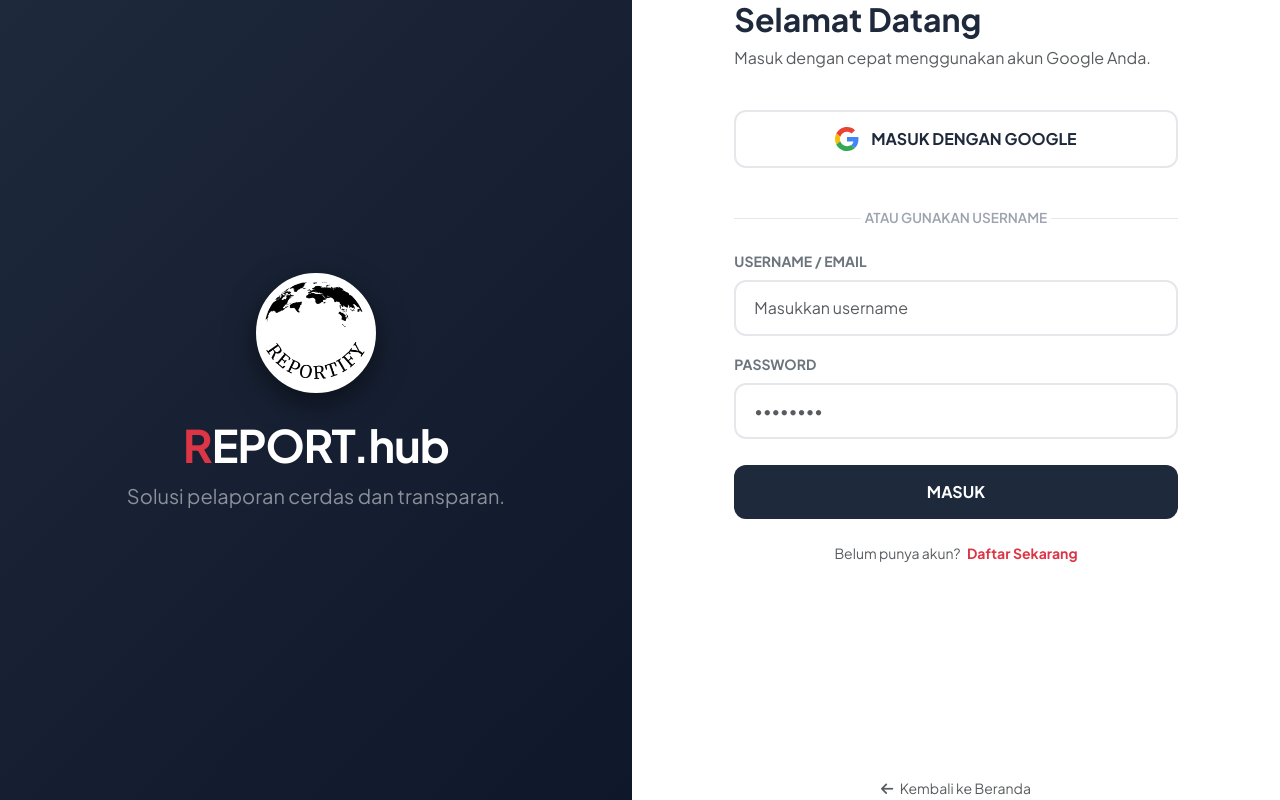
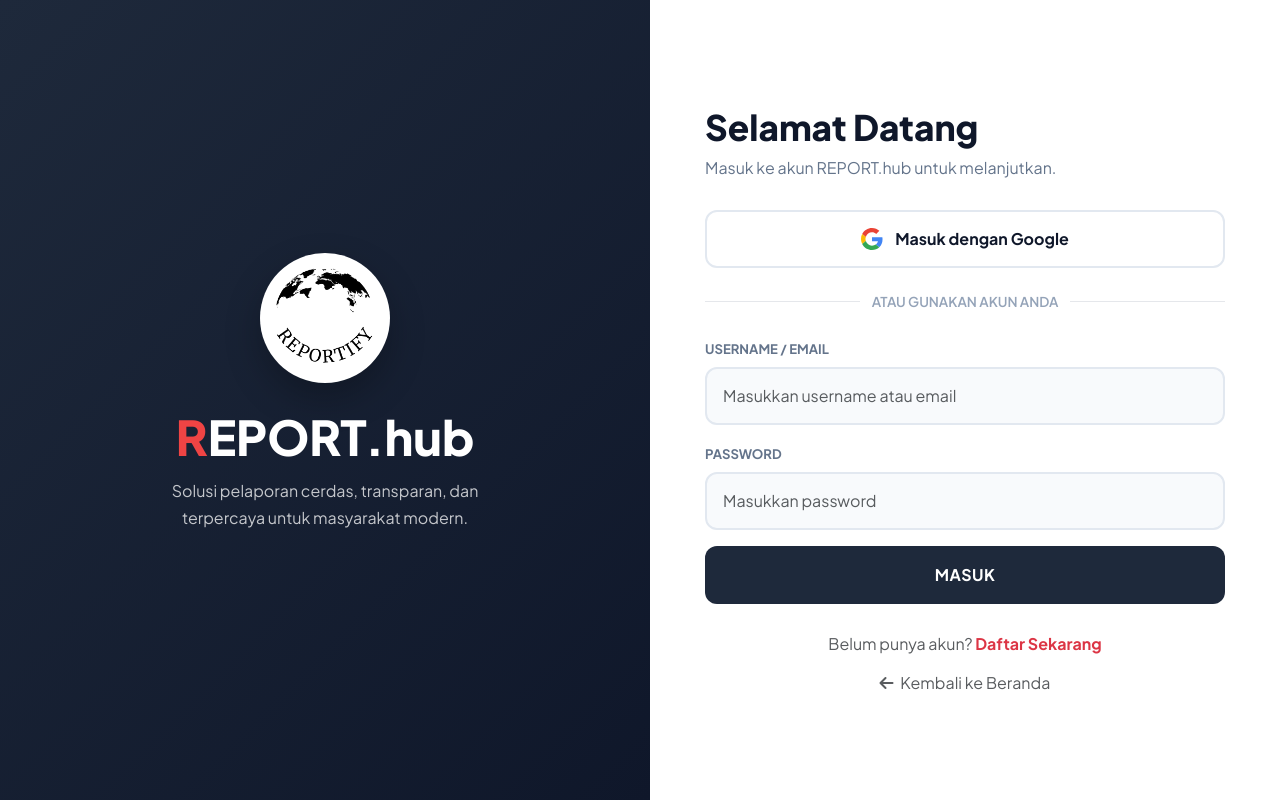
Before and after one commit to yadd-01/REPORTIFY, a Django app: page /accounts/login/ in a window 1280 px wide. Run offline with Django 5.2, Linux system fonts and the light colour scheme; some libraries are stand-ins or nearby versions.

Commit message:
Perbaiki tampilan login dan register

```diff
--- a/templates/account/login.html
+++ b/templates/account/login.html
@@ -6,110 +6,347 @@
     <meta charset="UTF-8">
     <meta name="viewport" content="width=device-width, initial-scale=1.0">
     <title>Login | REPORT.hub</title>
+
     <link href="https://cdn.jsdelivr.net/npm/bootstrap@5.3.0/dist/css/bootstrap.min.css" rel="stylesheet">
+    <link href="https://fonts.googleapis.com/css2?family=Plus+Jakarta+Sans:wght@400;500;600;700;800&display=swap" rel="stylesheet">
     <link rel="stylesheet" href="https://cdnjs.cloudflare.com/ajax/libs/font-awesome/6.4.0/css/all.min.css">
-    <link href="https://fonts.googleapis.com/css2?family=Plus+Jakarta+Sans:wght@400;600;700;800&display=swap" rel="stylesheet">
 
     <style>
-        :root { --soft-bg: #f3f4f6; }
-        body { font-family: 'Plus Jakarta Sans', sans-serif; background-color: var(--soft-bg); margin: 0; height: 100vh; display: flex; }
-        .login-wrapper { display: flex; width: 100%; height: 100vh; }
+        *{
+            margin:0;
+            padding:0;
+            box-sizing:border-box;
+        }
 
-        /* SISI KIRI: BRANDING */
-        .brand-side {
-            flex: 1.2; background: linear-gradient(135deg, #1e293b 0%, #0f172a 100%);
-            display: flex; flex-direction: column; justify-content: center; align-items: center; color: white; padding: 50px; position: relative; overflow: hidden;
+        :root{
+            --primary:#1e293b;
+            --primary-dark:#0f172a;
+            --dark:#0f172a;
+            --border:#e2e8f0;
+            --bg:#f3f4f6;
+            --text:#0f172a;
+            --muted:#64748b;
         }
-        .logo-box {
-            width: 120px; height: 120px; background: white; border: 4px solid #ffffff; border-radius: 50%;
-            overflow: hidden; margin: 0 auto 25px; box-shadow: 0 10px 30px rgba(0,0,0,0.5); display: flex; align-items: center; justify-content: center;
+
+        body{
+            font-family:'Plus Jakarta Sans',sans-serif;
+            background:var(--bg);
+            min-height:100vh;
         }
-        .logo-box img { width: 100%; height: 100%; object-fit: cover; transform: scale(1.2); }
-        .brand-title { font-weight: 800; font-size: 2.8rem; letter-spacing: -1px; margin-bottom: 10px; }
 
-        /* SISI KANAN: FORM */
-        .form-side {
-            flex: 1; background: white; display: flex; flex-direction: column; justify-content: center; padding: 0 8%; box-shadow: -10px 0 30px rgba(0,0,0,0.05);
+        .login-wrapper{
+            display:flex;
+            min-height:100vh;
         }
-        .login-header h2 { font-weight: 700; color: #1e293b; }
 
-        .form-control { border: 2px solid #e5e7eb; padding: 14px 18px; border-radius: 12px; font-size: 1rem; transition: all 0.3s; }
-        .form-control:focus { border-color: #ef4444; box-shadow: 0 0 0 4px rgba(239, 68, 68, 0.1); }
+        /* LEFT SIDE */
 
-        .btn-submit { background: #1e293b; border: none; padding: 15px; border-radius: 12px; font-weight: 700; color: white; transition: all 0.3s; margin-top: 10px; }
-        .btn-submit:hover { background: #e6e6e6; transform: translateY(-2px); }
+        .brand-side{
+            flex:1.2;
+            background:linear-gradient(135deg,#1e293b 0%,#0f172a 100%);
+            display:flex;
+            flex-direction:column;
+            justify-content:center;
+            align-items:center;
+            color:white;
+            padding:50px;
+        }
 
-        /* TOMBOL GOOGLE */
-        .btn-google {
-            background: white; border: 2px solid #e5e7eb; padding: 15px; border-radius: 12px;
-            font-weight: 700; display: flex; align-items: center; justify-content: center;
-            transition: all 0.3s; width: 100%; text-decoration: none; color: #1e293b; margin-bottom: 20px;
+        .logo-box{
+            width:130px;
+            height:130px;
+            border-radius:50%;
+            overflow:hidden;
+            background:white;
+            margin-bottom:25px;
+            box-shadow:0 15px 35px rgba(0,0,0,.25);
         }
-        .btn-google:hover { background: #f8fafc; border-color: #ef4444; transform: translateY(-3px); box-shadow: 0 10px 20px rgba(0,0,0,0.05); }
-        .btn-google img { width: 24px; margin-right: 12px; }
 
-        .divider { display: flex; align-items: center; text-align: center; margin: 20px 0; color: #9ca3af; font-size: 0.85rem; font-weight: 600; }
-        .divider::before, .divider::after { content: ''; flex: 1; border-bottom: 1px solid #e5e7eb; }
-        .divider:not(:empty)::before { margin-right: .25em; }
-        .divider:not(:empty)::after { margin-left: .25em; }
+        .logo-box img{
+            width:100%;
+            height:100%;
+            object-fit:cover;
+        }
 
-        @media (max-width: 992px) { .brand-side { display: none; } .form-side { padding: 40px; } }
+        .brand-title{
+            font-size:3rem;
+            font-weight:800;
+            margin-bottom:12px;
+        }
+
+        .brand-title span{
+            color:#ef4444;
+        }
+
+        .brand-description{
+            color:rgba(255,255,255,.75);
+            text-align:center;
+            max-width:350px;
+            line-height:1.7;
+        }
+
+        /* RIGHT SIDE */
+
+        .form-side{
+            flex:1.2;
+            background:white;
+            display:flex;
+            justify-content:center;
+            align-items:center;
+            padding:40px;
+        }
+
+        .form-container{
+            width:100%;
+            max-width:520px;
+        }
+
+        .login-header{
+            margin-bottom:30px;
+        }
+
+        .login-header h2{
+            font-size:2.2rem;
+            font-weight:800;
+            color:var(--text);
+            margin-bottom:8px;
+        }
+
+        .login-header p{
+            color:var(--muted);
+            margin-bottom:0;
+        }
+
+        .btn-google{
+            width:100%;
+            height:58px;
+
+            display:flex;
+            align-items:center;
+            justify-content:center;
+            gap:12px;
+
+            border:2px solid var(--border);
+            border-radius:12px;
+
+            text-decoration:none;
+            color:var(--text);
+            font-weight:700;
+
+            transition:.3s;
+            margin-bottom:24px;
+        }
+
+        .btn-google:hover{
+            border-color:#ef4444;
+            background:#f8fafc;
+            color:var(--text);
+        }
+
+        .divider{
+            display:flex;
+            align-items:center;
+            text-align:center;
+            margin:24px 0;
+            color:#94a3b8;
+            font-size:.85rem;
+            font-weight:600;
+        }
+
+        .divider::before,
+        .divider::after{
+            content:'';
+            flex:1;
+            border-bottom:1px solid #e5e7eb;
+        }
+
+        .divider::before{
+            margin-right:12px;
+        }
+
+        .divider::after{
+            margin-left:12px;
+        }
+
+        .form-label{
+            font-size:.82rem;
+            font-weight:700;
+            color:var(--muted);
+            margin-bottom:8px;
+        }
+
+        .form-control{
+            height:58px;
+            border:2px solid var(--border);
+            border-radius:12px;
+            background:#f8fafc;
+            padding:0 16px;
+            transition:.3s;
+        }
+
+        .form-control:focus{
+            border-color:#ef4444;
+            box-shadow:0 0 0 4px rgba(239,68,68,.15);
+            background:white;
+        }
+
+        .btn-submit{
+            width:100%;
+            height:58px;
+            background:#1e293b;
+            color:white;
+            border:none;
+            border-radius:12px;
+            font-weight:700;
+            letter-spacing:.5px;
+            transition:.3s;
+        }
+
+        .btn-submit:hover{
+            background:#0f172a;
+            color:white;
+            transform:translateY(-2px);
+        }
+
+        .footer-links{
+            margin-top:28px;
+            text-align:center;
+        }
+
+        .footer-links p{
+            margin-bottom:15px;
+        }
+
+        .footer-links a{
+            text-decoration:none;
+        }
+
+        @media(max-width:992px){
+
+            .brand-side{
+                display:none;
+            }
+
+            .form-side{
+                padding:24px;
+            }
+
+            .login-header h2{
+                font-size:1.8rem;
+            }
+        }
     </style>
 </head>
+
 <body>
 
 <div class="login-wrapper">
+
     <div class="brand-side">
+
         <div class="logo-box">
-                <img src="{% static 'logo.png' %}" alt="Logo" onerror="this.src='https://ui-avatars.com/api/?name=R+P&background=ef4444&color=fff'">
+            <img src="{% static 'logo.png' %}" alt="REPORT.hub">
         </div>
-            <h1 class="brand-title fw-bold"><span class="text-danger">R</span>EPORT.hub</h1>
-            <p class="text-white-50 fs-5">Solusi pelaporan cerdas dan transparan.</p>
+
+        <h1 class="brand-title">
+            <span>R</span>EPORT.hub
+        </h1>
+
+        <p class="brand-description">
+            Solusi pelaporan cerdas, transparan, dan terpercaya untuk masyarakat modern.
+        </p>
+
     </div>
 
     <div class="form-side">
-            <div class="login-header mb-4">
+
+        <div class="form-container">
+
+            <div class="login-header">
                 <h2>Selamat Datang</h2>
-                <p class="text-muted">Masuk dengan cepat menggunakan akun Google Anda.</p>
+                <p>
+                    Masuk ke akun REPORT.hub untuk melanjutkan.
+                </p>
             </div>
 
             <a href="{% provider_login_url 'google' %}" class="btn-google">
-    <svg version="1.1" xmlns="http://www.w3.org/2000/svg" viewBox="0 0 48 48" style="width: 24px; margin-right: 12px;">
-        <path fill="#EA4335" d="M24 9.5c3.54 0 6.71 1.22 9.21 3.6l6.85-6.85C35.9 2.38 30.47 0 24 0 14.62 0 6.51 5.38 2.56 13.22l7.98 6.19C12.43 13.72 17.74 9.5 24 9.5z"></path>
-        <path fill="#4285F4" d="M46.98 24.55c0-1.57-.15-3.09-.38-4.55H24v9.02h12.94c-.58 2.96-2.26 5.48-4.78 7.18l7.73 6c4.51-4.18 7.09-10.36 7.09-17.65z"></path>
-        <path fill="#FBBC05" d="M10.53 28.59c-.48-1.45-.76-2.99-.76-4.59s.27-3.14.76-4.59l-7.98-6.19C.92 16.46 0 20.12 0 24c0 3.88.92 7.54 2.56 10.78l7.97-6.19z"></path>
-        <path fill="#34A853" d="M24 48c6.48 0 11.93-2.13 15.89-5.81l-7.73-6c-2.15 1.45-4.92 2.3-8.16 2.3-6.26 0-11.57-4.22-13.47-9.91l-7.98 6.19C6.51 42.62 14.62 48 24 48z"></path>
+
+                <svg width="22" height="22" viewBox="0 0 48 48">
+                    <path fill="#EA4335" d="M24 9.5c3.54 0 6.71 1.22 9.21 3.6l6.85-6.85C35.9 2.38 30.47 0 24 0 14.62 0 6.51 5.38 2.56 13.22l7.98 6.19C12.43 13.72 17.74 9.5 24 9.5z"/>
+                    <path fill="#4285F4" d="M46.98 24.55c0-1.57-.15-3.09-.38-4.55H24v9.02h12.94c-.58 2.96-2.26 5.48-4.78 7.18l7.73 6c4.51-4.18 7.09-10.36 7.09-17.65z"/>
+                    <path fill="#FBBC05" d="M10.53 28.59c-.48-1.45-.76-2.99-.76-4.59s.27-3.14.76-4.59l-7.98-6.19C.92 16.46 0 20.12 0 24c0 3.88.92 7.54 2.56 10.78l7.97-6.19z"/>
+                    <path fill="#34A853" d="M24 48c6.48 0 11.93-2.13 15.89-5.81l-7.73-6c-2.15 1.45-4.92 2.3-8.16 2.3-6.26 0-11.57-4.22-13.47-9.91l-7.98 6.19C6.51 42.62 14.62 48 24 48z"/>
                 </svg>
-    MASUK DENGAN GOOGLE
+
+                Masuk dengan Google
             </a>
 
-            <div class="divider">ATAU GUNAKAN USERNAME</div>
+            <div class="divider">
+                ATAU GUNAKAN AKUN ANDA
+            </div>
 
             {% if form.errors %}
-                <div class="alert alert-danger border-0 rounded-3 small py-2"><i class="fas fa-exclamation-circle me-1"></i> Data tidak valid.</div>
+                <div class="alert alert-danger rounded-3 border-0 small">
+                    Username atau password tidak valid.
+                </div>
             {% endif %}
 
             <form method="POST" action="{% url 'account_login' %}">
                 {% csrf_token %}
+
                 <div class="mb-3">
-                    <label class="form-label small fw-bold text-secondary">USERNAME / EMAIL</label>
-                    <input type="text" name="login" class="form-control" placeholder="Masukkan username" required>
+                    <label class="form-label">
+                        USERNAME / EMAIL
+                    </label>
+
+                    <input
+                        type="text"
+                        name="login"
+                        class="form-control"
+                        placeholder="Masukkan username atau email"
+                        required
+                    >
                 </div>
+
                 <div class="mb-3">
-                    <label class="form-label small fw-bold text-secondary">PASSWORD</label>
-                    <input type="password" name="password" class="form-control" placeholder="••••••••" required>
+                    <label class="form-label">
+                        PASSWORD
+                    </label>
+
+                    <input
+                        type="password"
+                        name="password"
+                        class="form-control"
+                        placeholder="Masukkan password"
+                        required
+                    >
                 </div>
-                <button type="submit" class="btn btn-submit w-100">MASUK</button>
+
+                <button type="submit" class="btn-submit">
+                    MASUK
+                </button>
             </form>
 
-            <div class="text-center mt-4">
-                <p class="text-muted small">Belum punya akun? <a href="{% url 'account_signup' %}" class="text-danger fw-bold text-decoration-none ms-1">Daftar Sekarang</a></p>
+            <div class="footer-links">
+
+                <p class="text-muted">
+                    Belum punya akun?
+                    <a href="{% url 'account_signup' %}" class="text-danger fw-bold">
+                        Daftar Sekarang
+                    </a>
+                </p>
+
+                <a href="{% url 'beranda' %}" class="text-muted">
+                    <i class="fas fa-arrow-left me-1"></i>
+                    Kembali ke Beranda
+                </a>
+
             </div>
 
-            <div class="mt-auto pt-3 text-center">
-                <a href="{% url 'beranda' %}" class="text-muted small text-decoration-none"><i class="fas fa-arrow-left me-1"></i> Kembali ke Beranda</a>
         </div>
+
     </div>
+
 </div>
 
 </body>
```
Also changed, not shown: templates/account/signup.html (+272 -50 lines). Lines whose indentation alone changed are shown as unchanged.
